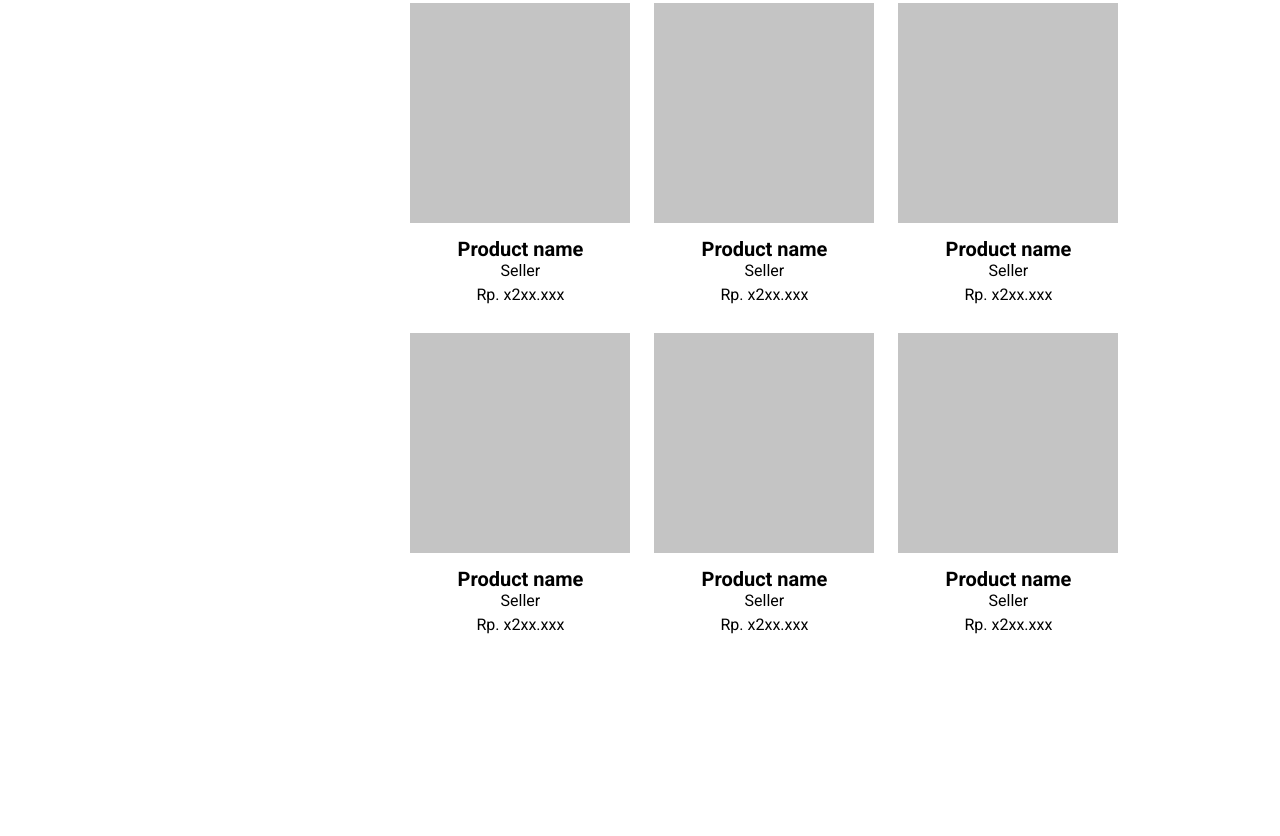
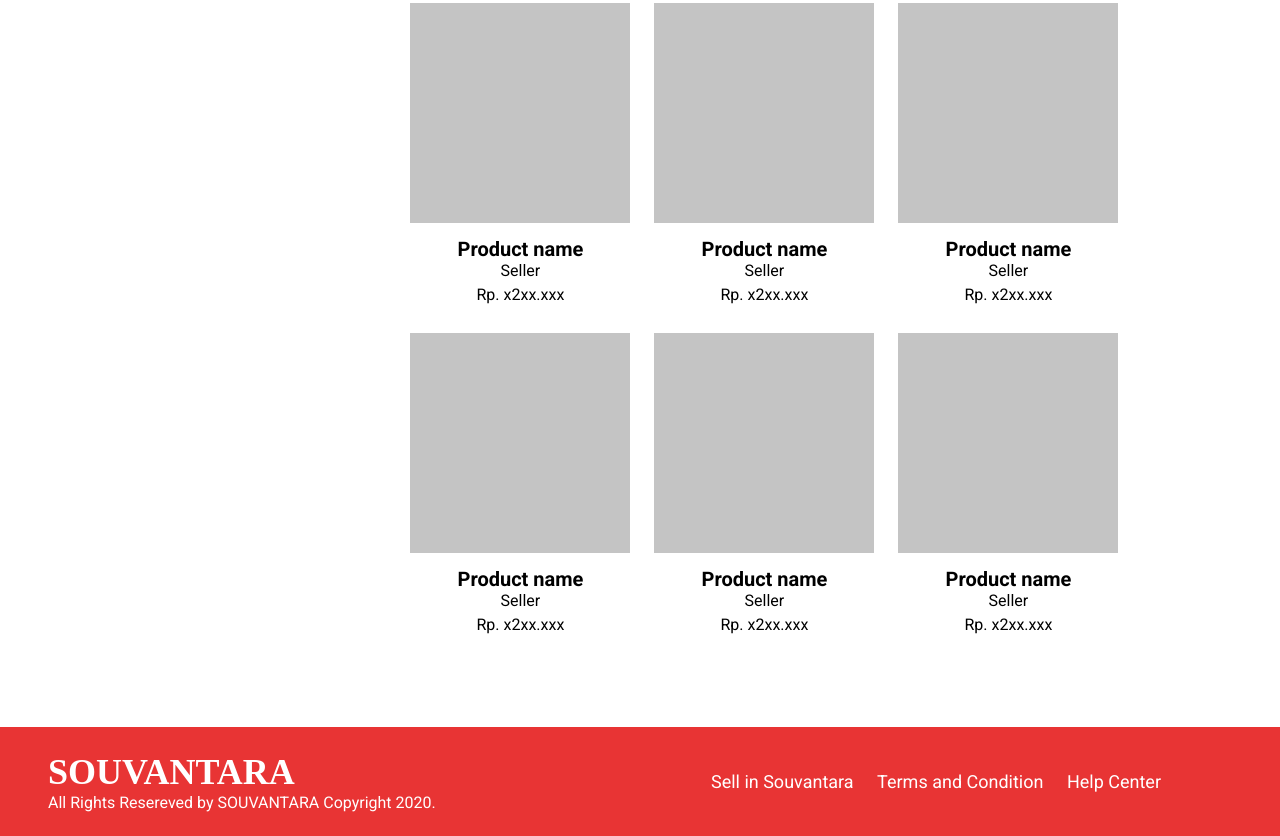
Before and after one commit to moehzi/SI_frontend, a plain HTML site: page tab/explore.html in a window 1280 px wide. Shown: the part 963-1799 px from the top of the page. Before the commit the page ends 1690 px from the top, so only its background shows below. Drawn offline with Linux system fonts and the light colour scheme; a web font is replaced by a local one.

Commit message:
footer explore

```diff
--- a/assets/css/style.css
+++ b/assets/css/style.css
@@ -246,3 +246,12 @@ footer h4 {
 .card-list p {
 	margin-bottom: 5px;
 }
+
+footer.explore-footer {
+	background-color: #E83434;
+	color: white;
+}
+
+footer.explore-footer .right-foot ul li a {
+	color: white;
+}
--- a/tab/explore.html
+++ b/tab/explore.html
@@ -138,6 +138,19 @@
 			</div>
 		</div>
 	</div>
+	<footer class="explore-footer">
+		<div class="copyright">
+			<h4>SOUVANTARA</h4>
+			<p>All Rights Resereved by SOUVANTARA Copyright 2020.</p>
+		</div>
+		<div class="right-foot">
+			<ul>
+				<li><a href="">Sell in Souvantara</a></li>
+				<li><a href="">Terms and Condition</a></li>
+				<li><a href="">Help Center</a></li>
+			</ul>
+		</div>
+	</footer>
 </body>
 
 </html>
```
